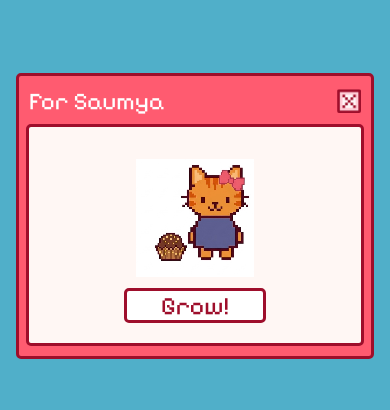
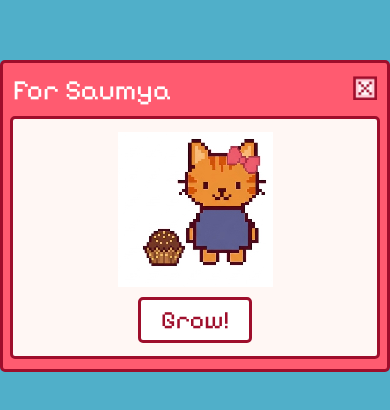
Before and after one commit to rutvijsinhparmar/chocolate, a plain HTML site: page index.html in a window 390 px wide. Shown: the part 206-616 px from the top of the page. Drawn offline with Linux system fonts and the light colour scheme.

Commit message:
Update style.css

```diff
--- a/style.css
+++ b/style.css
@@ -10,9 +10,8 @@
     --color-button-text: #9E0E2B;
     --color-message-text: #9E0E2B;
 
-    /* Images - FIXED: Removed 'assets/' paths to match your GitHub root */
-    --image-path-background: url('image-5.png'); /* Using image-5 as a placeholder bg */
-    --image-path-content: url('image-2.png'); /* Starting image */
+    /* Images - FIXED: Removed 'assets/' to match your GitHub */
+    --image-path-content: url('image-2.png');
 
     /* Fonts */
     --font-family-main: "Pixelify Sans", sans-serif;
@@ -40,36 +39,15 @@ body {
     display: flex;
     justify-content: center;
     align-items: center;
-    background-color: var(--color-page-background); /* Simplified background for now */
+    background-color: var(--color-page-background);
 }
-
-/* Image Content - FIXED: Added pixelated rendering */
-.image-content {
-    position: relative;
-    height: 65%;
-    aspect-ratio: 142.5 / 171;
-    display: flex;
-    flex-direction: column;
-    justify-content: flex-start;
-    align-items: center;
-    background: var(--image-path-content) no-repeat center;
-    background-size: contain;
-    transition: opacity 0.5s ease;
-    opacity: 1;
-    /* This keeps your pixel art looking crisp! */
-    image-rendering: pixelated;
-    image-rendering: crisp-edges;
-}
-
-/* Rest of your CSS remains the same... */
 
 h1 {
     color: var(--color-heading-text);
     font-family: var(--font-family-main);
     font-size: var(--font-size-large);
     font-weight: 400;
-    font-style: normal;
-    line-height: normal;
+    margin: 0;
 }
 
 /* Container styles */
@@ -111,63 +89,40 @@ body {
     align-items: center;
     width: 100%;
     height: 12%;
-    text-align: center;
     box-sizing: border-box;
-    margin: 0;
-    padding: 0;
-  }
-
-  /* Shrink Close Icons */
-  .shrink-close-icons {
-    display: flex;
-    align-items: center;
-    gap: var(--gap-icons);
 }
 
 /* Icons */
 .shrink-icon {
     width: 24px;
     height: 24px;
-    object-fit: cover;
-    border-radius: 2px;
-    opacity: 1;
-    transition: opacity 0.2s ease-in-out;
+    object-fit: contain;
 }
 
 /* Image Content */
 .image-content {
     position: relative;
     height: 65%;
-    aspect-ratio: 142.5 / 171;
-    display: flex;
-    flex-direction: column;
-    justify-content: flex-start;
-    align-items: center;
+    width: 80%;
     background: var(--image-path-content) no-repeat center;
     background-size: contain;
-    transition: opacity 0.5s ease;
-    opacity: 1;
+    transition: opacity 0.3s ease;
+    /* Keeps pixel art sharp */
+    image-rendering: pixelated;
+    image-rendering: crisp-edges;
 }
 
 /* Main Button */
 #main-button {
-    position: relative;
-    height: 16.5%;
-    aspect-ratio: 175 / 44;
-    display: flex;
-    justify-content: center;
-    align-items: center;
-    gap: var(--gap-button);
+    margin-top: 10px;
+    padding: 5px 20px;
     border: var(--border-width-inner) solid var(--color-border);
     border-radius: var(--border-radius);
     background: var(--color-button-background);
     color: var(--color-button-text);
-    text-align: center;
     font-family: var(--font-family-main);
     font-size: var(--font-size-medium);
-    font-weight: 400;
-    font-style: normal;
-    line-height: normal;
+    cursor: pointer;
     transition: transform 0.2s ease;
 }
 
@@ -176,29 +131,9 @@ body {
 }
 
 .final-message {
-    display: none; /* Hide it initially */
+    display: none;
     color: var(--color-message-text);
-    text-align: center;
     font-family: var(--font-family-main);
     font-size: var(--font-size-large);
-    font-style: normal;
-    font-weight: 400;
-    line-height: normal;
-    margin-top: 4px;
+    text-align: center;
 }
-
-  /* Responsive Styles for Mobile */
-  @media (max-width: 768px) {
-    body {
-      background-size: cover;
-      background-position: bottom center;
-    }
-
-    .container {
-      margin: 1rem;
-    }
-
-    h1 {
-      font-size: calc(var(--font-size-large) - 0.25rem);
-    }
-  }
```
Lines whose indentation alone changed are shown as unchanged.
